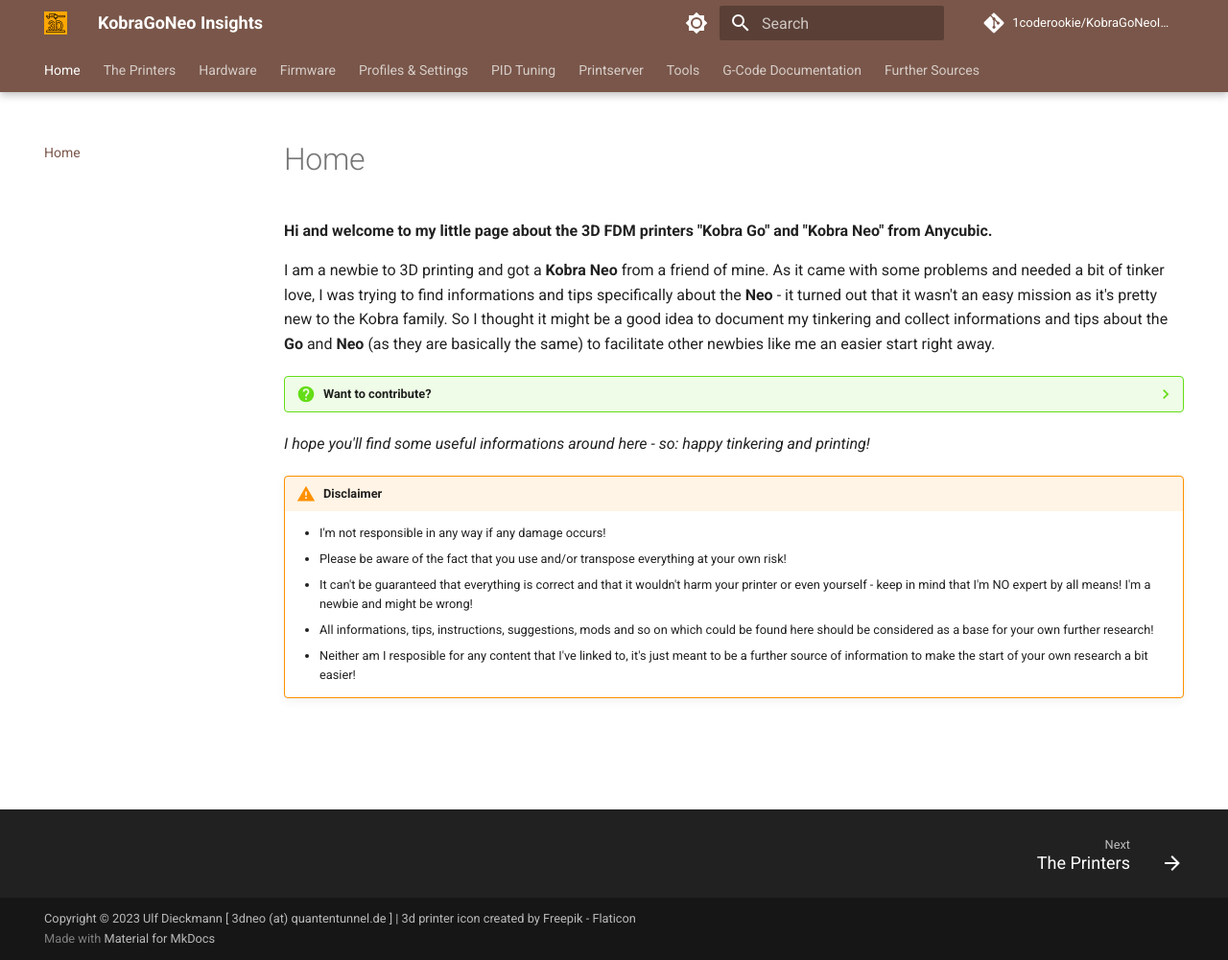
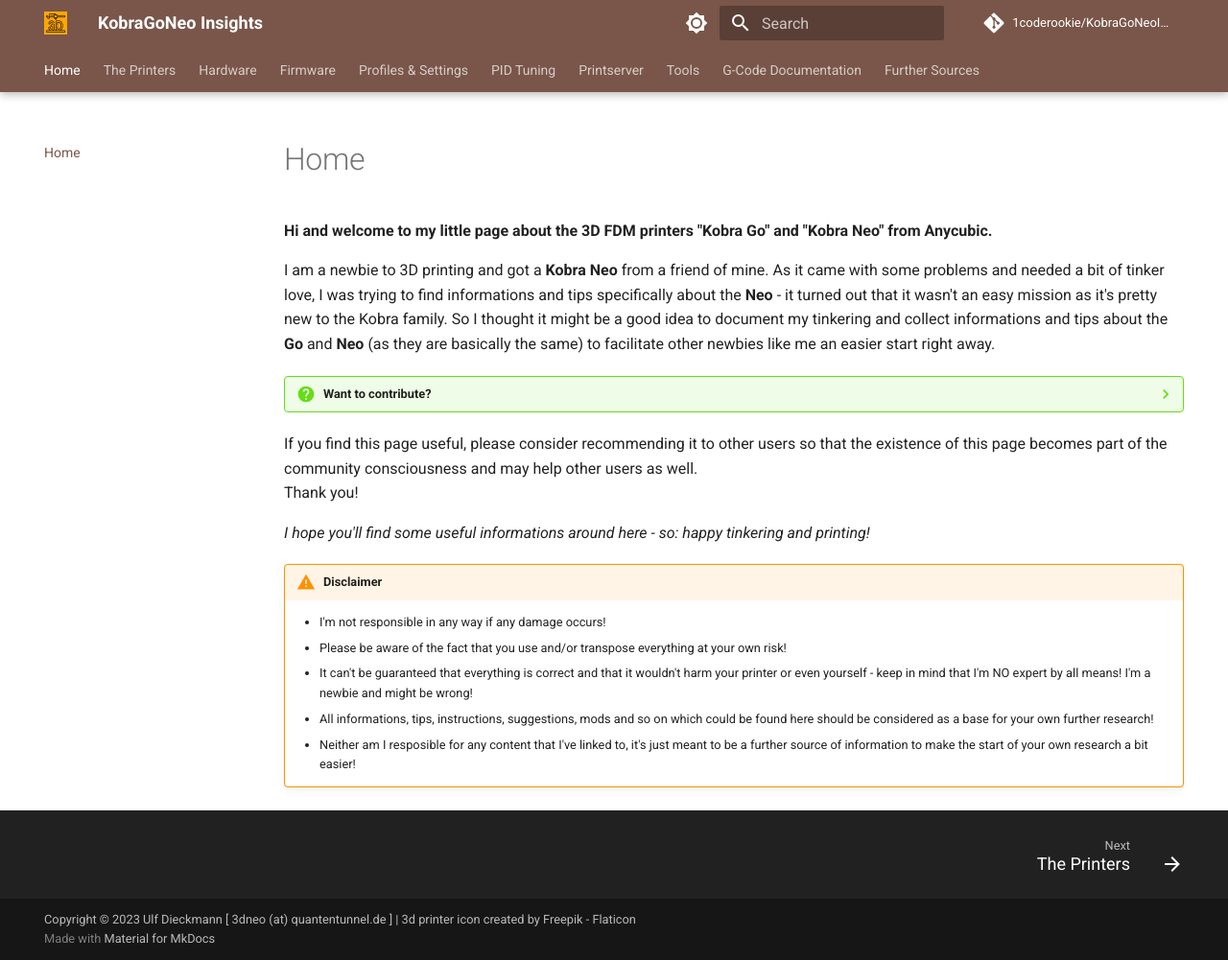
Before and after one commit to 1coderookie/KobraGoNeoInsights, an MkDocs documentation site: the page built from docs/index.md, in a window 1280 px wide and 1001 px high. Shown: the whole window at 96% size. Built offline with MkDocs 1.6.1 and Material for MkDocs 9.7.7, drawn with Linux system fonts in a browser that asks for light colours; comment, search, counter and statistics services are not loaded.

Commit message:
Update index.md

```diff
--- a/docs/index.md
+++ b/docs/index.md
@@ -8,6 +8,9 @@
 
     If you'd like to contribute - please let me know, I'd highly appreciate it.  Either if you did any mods and documentated them, have certain tips, stumbled upon useful informations across the web or want to contribute by *taking certain pictures from the* ***Go*** - anything is welcome. <br> You don't necessarily need a GitHub account for it - just send me an email to  <br> `3dneo (at) quantentunnel.de` <br> and we'll figure something out. <br> *Thank you!*
 
+If you find this page useful, please consider recommending it to other users so that the existence of this page becomes part of the community consciousness and may help other users as well.
+Thank you!
+
 *I hope you'll find some useful informations around here - so: happy tinkering and printing!*
 
 !!! warning "Disclaimer"
```
